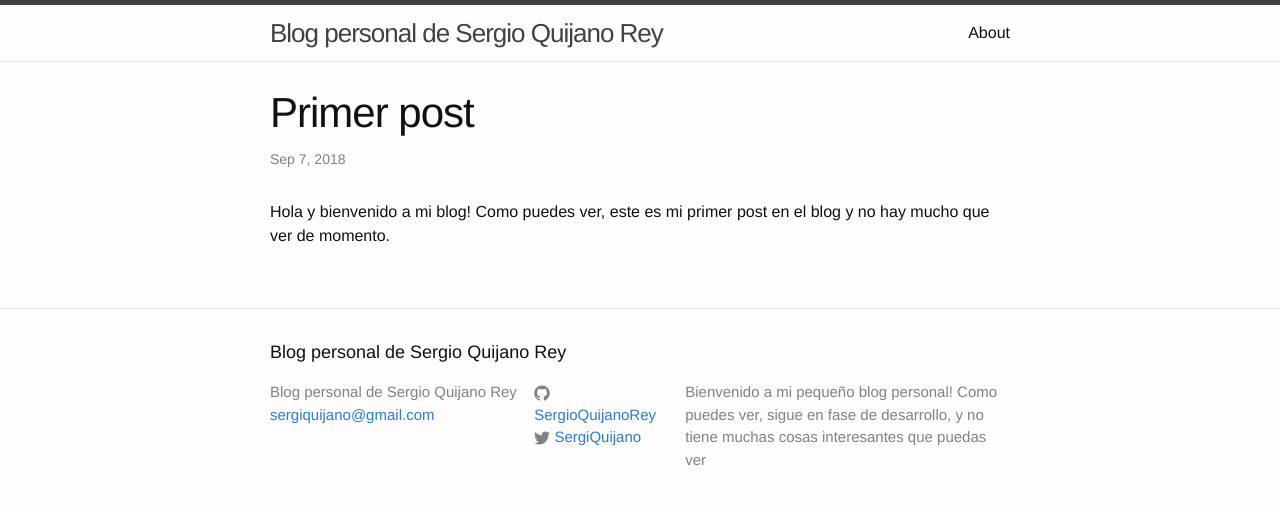
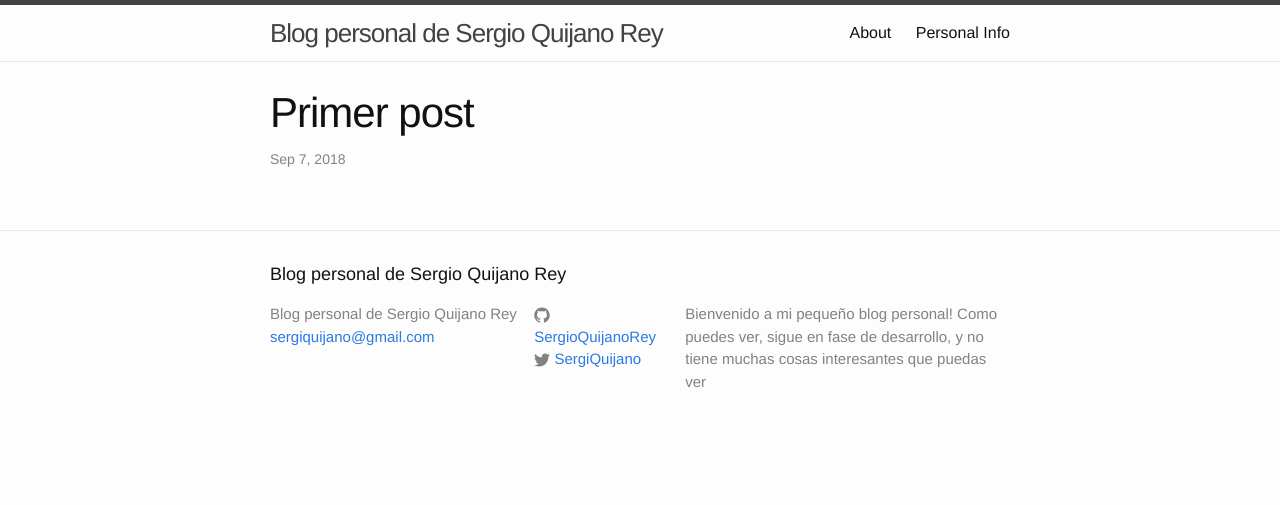
Before and after one commit to SergioQuijanoRey/sergioquijanorey.github.io, a Jekyll site: the page built from _posts/2018-09-07-bienvenida.md, in a window 1280 px wide. Shown: the top 505 px of the page. Built offline with Jekyll 4.4.1, drawn with Linux system fonts in a browser that asks for light colours.

Commit message:
Cambios al blog

```diff
--- a/_posts/2018-09-07-bienvenida.md
+++ b/_posts/2018-09-07-bienvenida.md
@@ -1,8 +1,4 @@
 ---
 layout: post
-title:  "Primer post"
-date:   2018-09-07 12:36:10 +0200
-categories: jekyll update
+title: Primer post
 ---
-
-Hola y bienvenido a mi blog! Como puedes ver, este es mi primer post en el blog y no hay mucho que ver de momento.
```
Also changed, not shown: personal_info.md (added, +9 -0 lines).
